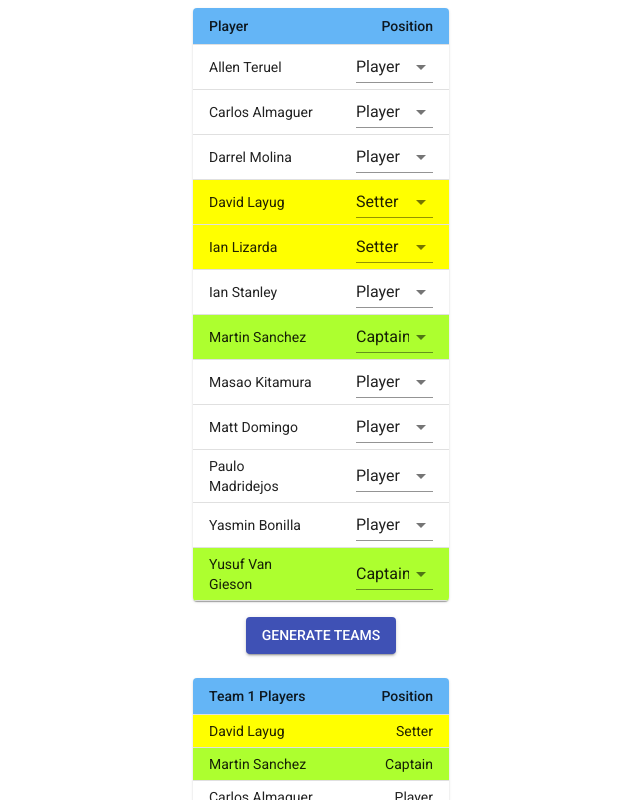
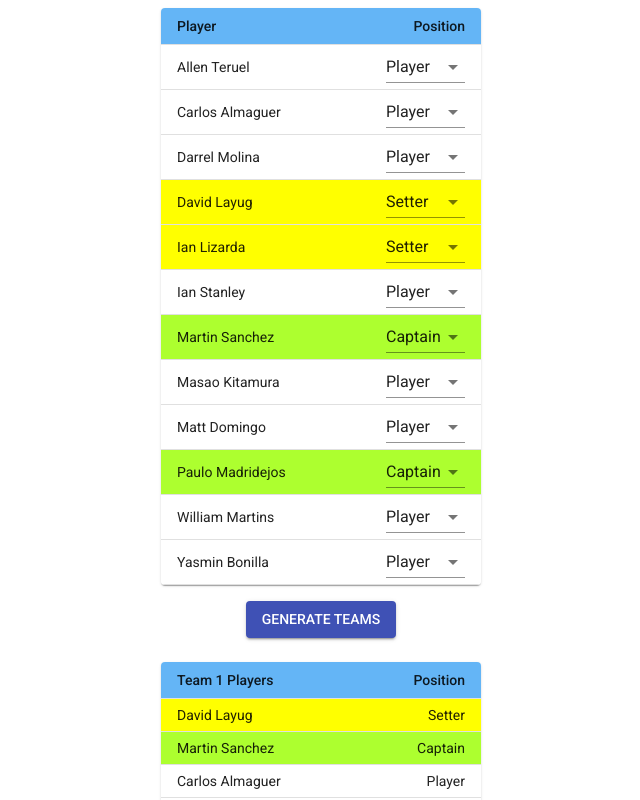
Before and after one commit to volleyapps/team-generator, a React (Create React App) app: page / in a window 1280 px wide. Shown: the whole page, without its empty margins (319-959 px from the left). Built offline with nearby package versions, Linux system fonts and the light colour scheme.

Commit message:
Adding Will

```diff
--- a/src/pages/Homepage.tsx
+++ b/src/pages/Homepage.tsx
@@ -91,7 +91,7 @@ const useStyles = makeStyles(
 
     '@media (min-width: 1024px)': {
       tableContainer: {
-        maxWidth: '20%',
+        maxWidth: '25%',
       },
     },
 
@@ -134,9 +134,9 @@ const PLAYERS: PlayerMap = {
   'Martin Sanchez': CAPTAIN_SLUG,
   'Masao Kitamura': PLAYER_SLUG,
   'Matt Domingo': PLAYER_SLUG,
-  'Paulo Madridejos': PLAYER_SLUG,
+  'Paulo Madridejos': CAPTAIN_SLUG,
   'Yasmin Bonilla': PLAYER_SLUG,
-  'Yusuf Van Gieson': CAPTAIN_SLUG,
+  'William Martins': PLAYER_SLUG,
 }
 
 const PLAYER_NAMES = Object.keys(PLAYERS)
@@ -204,7 +204,6 @@ const Homepage = (props: any) => {
     } else {
       setAlertMessage('')
     }
-
     setPlayerPositions(newPlayerPositions)
   }
 
```
